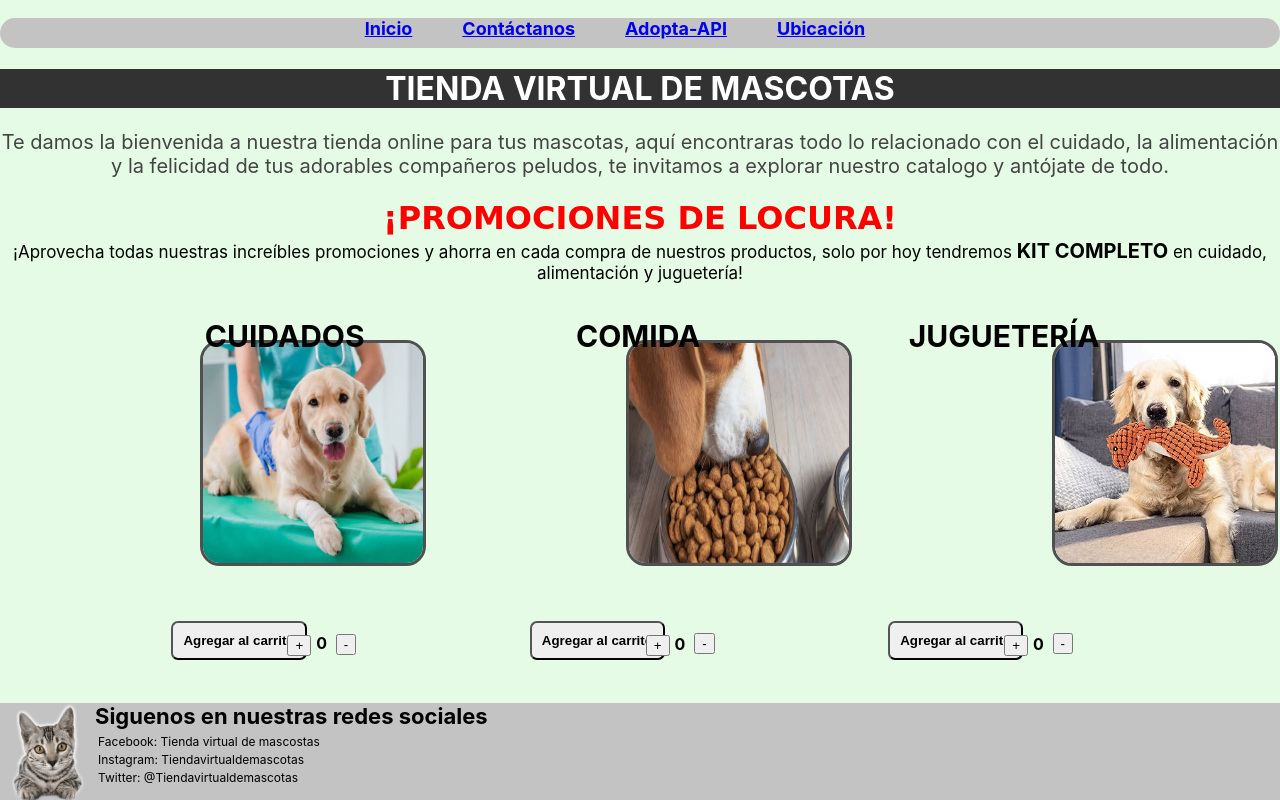
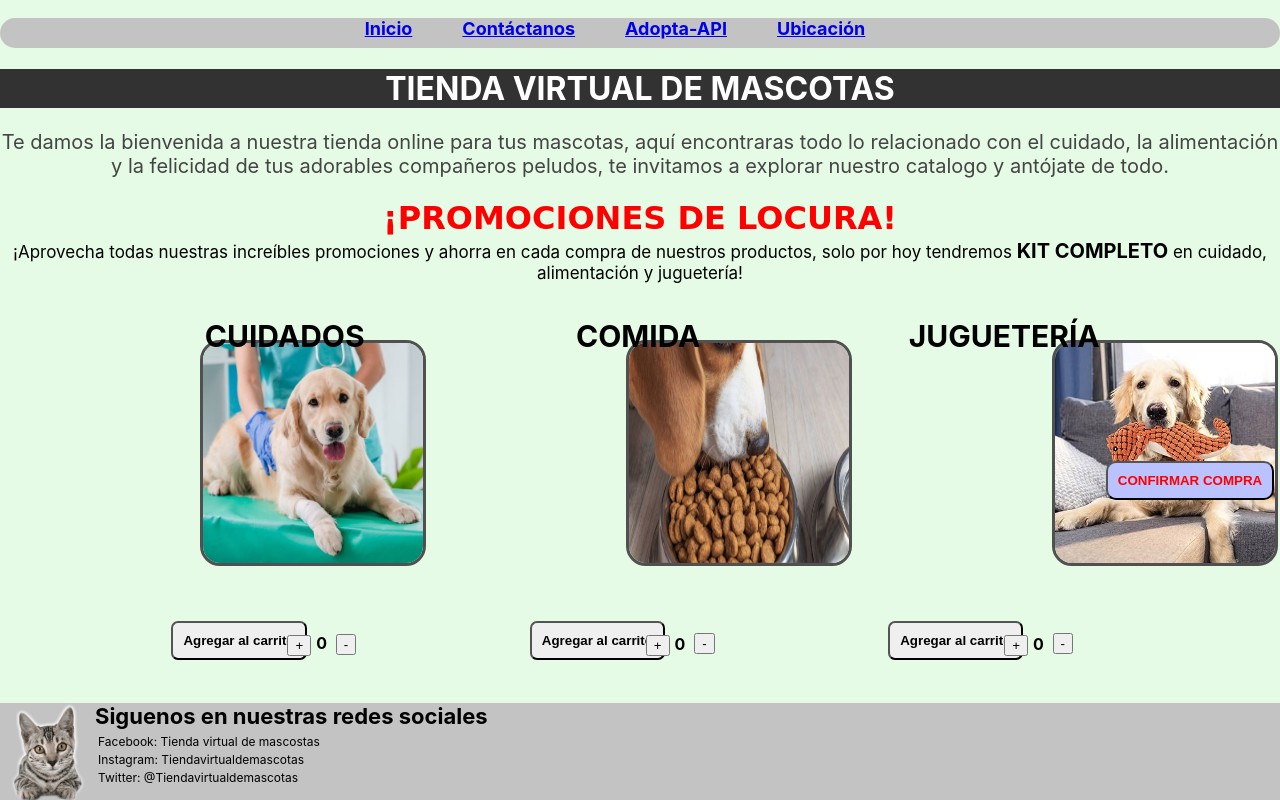
Before and after one commit to StudyEdwinA994/TrabajoFinal, a React (Create React App) app: page / in a window 1280 px wide. Built offline with nearby package versions, Linux system fonts and the light colour scheme; a web font is replaced by a local one.

Commit message:
Commit final del proyecto

```diff
--- a/src/App.js
+++ b/src/App.js
@@ -7,6 +7,8 @@ import Promociones from "./Componentes/Promociones/Promociones";
 import ImagenesPromociones from "./Componentes/ImagenesPromociones/ImagenesPromociones";
 import BotonesPromociones from "./Componentes/BotonesPromociones/BotonesPromociones";
 import IncrementoDecremento from "./Componentes/BotonesIncrementoDecremento/IncrementoDecremento";
+import BotonConfirmar from "./Componentes/ConfirmarCompra/ConfirmarCompra";
+
 
 function App() {
   return (
@@ -20,6 +22,7 @@ function App() {
         <ImagenesPromociones />
         <BotonesPromociones />
         <IncrementoDecremento />
+        <BotonConfirmar />
       </main>
       <footer>
         <Footer />
--- /dev/null
+++ b/src/Componentes/ConfirmarCompra/ConfirmarCompra.css
@@ -0,0 +1,16 @@
+.contenedorBotonCompra {
+    display: flex;
+    justify-content: space-between;
+  }
+
+  #botonConfirmarCompra {
+    background-color: #BAC3FF;
+    color: red;
+    padding: 10px;
+    margin: 5px;
+    position: absolute;
+    top: 57%;
+    left: 86%;
+    border-radius: 10px;
+    font-weight: bold;
+  }
--- /dev/null
+++ b/src/Componentes/ConfirmarCompra/ConfirmarCompra.jsx
@@ -0,0 +1,20 @@
+import React from "react";
+import "./ConfirmarCompra.css";
+
+class BotonConfirmar extends React.Component {
+  alertaConfirmarCompra = () => {
+    alert("Redireccionaremos tu pedido a la pasarela de pagos…");
+  };
+
+  render() {
+    return (
+      <div className="contenedorBotonCompra">
+        <button onClick={this.alertaConfirmarCompra} id="botonConfirmarCompra">
+          CONFIRMAR COMPRA
+        </button>
+      </div>
+    );
+  }
+}
+
+export default BotonConfirmar;
```
Also changed, not shown: 2 other files (tests, documents, lock files or other folders).
